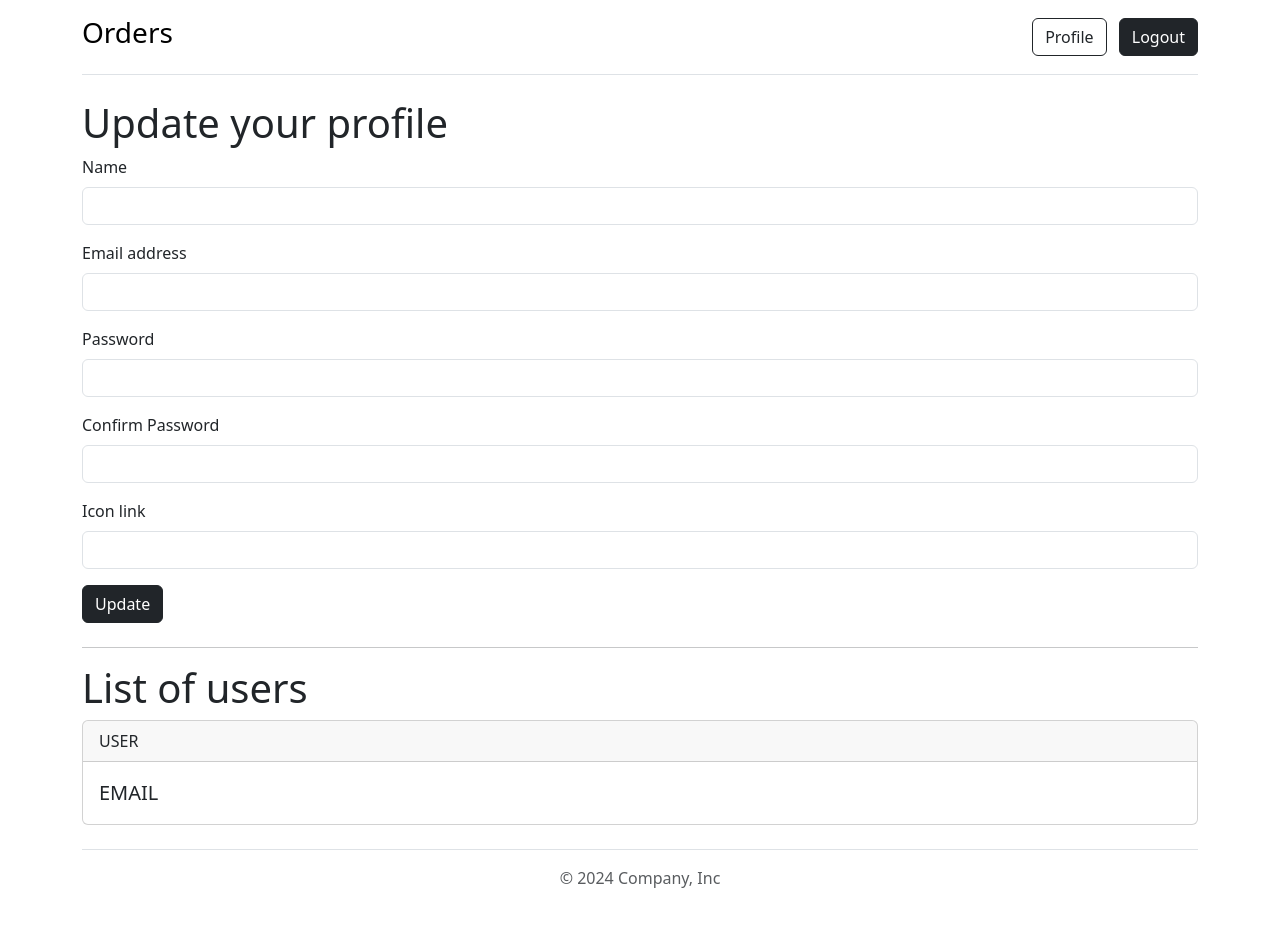
After one commit to cesarjakub/web_security, a Flask app: page /profile in a window 1280 px wide. The commit adds this page. Run offline with Flask 3, Linux system fonts and the light colour scheme; the visitor is signed in with stand-in values (Sample User, id 1); some libraries are stand-ins or nearby versions.

Commit message:
feat: schema update and profile style

```diff
--- a/app.py
+++ b/app.py
@@ -23,9 +23,6 @@ def login():
     if request.method == "POST":
         email = request.form["email"]
         password = request.form["pass"]
-
-        hash_pass = hash_password(password)
-        print(hash_pass)
 
         cursor = mysql.connection.cursor()
         cursor.execute("SELECT * FROM users WHERE email = %s", (email,))
@@ -72,10 +69,26 @@ def index():
         return render_template("index.html")
     return redirect(url_for("login"))
 
+@app.route("/profile", methods=["POST", "GET"])
+def profile():
+    if "user" in session:
+        if request.method == "POST":
+            user_name = request.form["name"]
+            email = request.form["email"]
+            password = request.form["pass"]
+            password_rept = request.form["passrept"]
+            icon_link = request.form["icon"]
+
+
+
+        return render_template("profile.html")
+    return redirect(url_for("login"))
+
 
 @app.route("/logout")
 def logout():
-    session.pop("user", None)
+    if "user" in session:
+        session.pop("user", None)
     return redirect(url_for("login"))
 
 
--- a/schema.sql
+++ b/schema.sql
@@ -2,12 +2,14 @@ CREATE TABLE users(
 id int PRIMARY KEY AUTO_INCREMENT,
 name VARCHAR(20) not null,
 email VARCHAR(50) not null,
-password VARCHAR(255) not null
+password VARCHAR(255) not null,
+icon varchar(255)
 );
 
 CREATE TABLE orders(
 id int PRIMARY KEY AUTO_INCREMENT,
 user_ID INT not null,
 MessageText VARCHAR(255) not null,
+is_active TINYINT(1) NOT NULL,
 FOREIGN KEY (user_ID) REFERENCES users(id)
 );
--- a/templates/base.html
+++ b/templates/base.html
@@ -20,7 +20,7 @@
             </div>
 
             <div class="col-md-3 text-end">
-              <a type="button" class="btn btn-outline-dark me-2" href="#">Profile</a>
+              <a type="button" class="btn btn-outline-dark me-2" href="/profile">Profile</a>
               <a type="button" class="btn btn-dark" href="/logout">Logout</a>
             </div>
           </header>
--- /dev/null
+++ b/templates/profile.html
@@ -0,0 +1,45 @@
+{% extends "base.html" %}
+{% block title %}Index{% endblock %}
+
+{% block content %}
+<div class="container">
+    <h1>Update your profile</h1>
+    <form action="#" method="POST">
+        <div class="mb-3">
+            <label for="updateUserNameInput" class="form-label">Name</label>
+            <input type="text" class="form-control" id="updateUserNameInput" name="name" required>
+        </div>
+        <div class="mb-3">
+            <label for="updateEmailInput" class="form-label">Email address</label>
+            <input type="email" class="form-control" id="updateEmailInput" name="email" required>
+        </div>
+        <div class="mb-3">
+            <label for="updatePassInput" class="form-label">Password</label>
+            <input type="password" class="form-control" id="updatePassInput" name="pass" required>
+        </div>
+        <div class="mb-3">
+            <label for="updatePassReptInput" class="form-label">Confirm Password</label>
+            <input type="password" class="form-control" id="updatePassReptInput" name="passrept" required>
+        </div>
+        <div class="mb-3">
+            <label for="updateUserIconInput" class="form-label">Icon link</label>
+            <input type="text" class="form-control" id="updateUserIconInput" name="icon" required>
+        </div>
+        <button type="submit" class="btn btn-dark mb-2">Update</button>
+    </form>
+    <hr>
+    <div>
+        <h1>List of users</h1>
+        <div class="card mb-2">
+            <div class="card-header">
+              USER
+            </div>
+            <div class="card-body">
+              <blockquote class="blockquote mb-0">
+                <p>EMAIL</p>
+              </blockquote>
+            </div>
+          </div>
+    </div>
+</div>
+{% endblock %}
```
